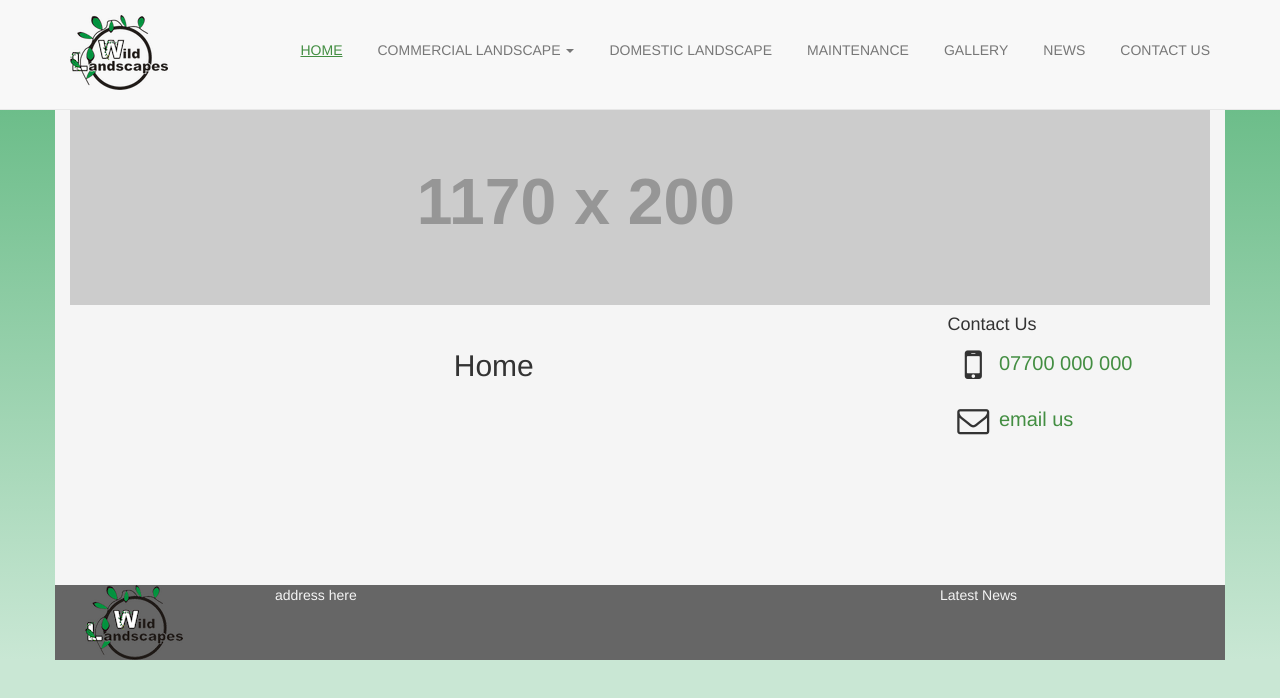
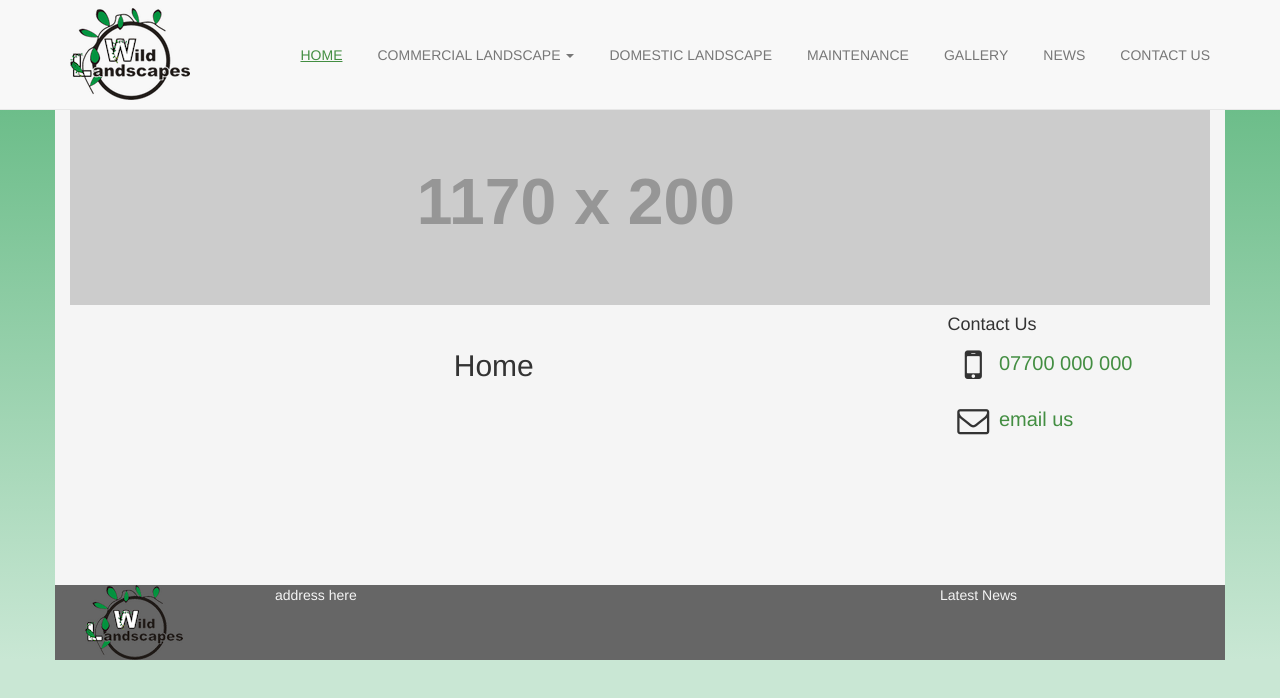
Before and after one commit to AndrewFreemantle/wildlandscapesyork.com, a plain HTML site: page index.html in a window 1280 px wide. Drawn offline with nearby package versions, Linux system fonts and the light colour scheme; some packages are replaced by stand-ins of ours; placeholder pictures from the web are drawn by us; a script that the page names is missing.

Commit message:
11th list: enlarged header logo

```diff
--- a/index.html
+++ b/index.html
@@ -42,7 +42,7 @@
             <span class="icon-bar"></span>
           </button>
           <a class="navbar-brand active" href="#home" role="tab" data-toggle="tab">
-            <img src="images/wild-landscapes-york-logo-small.png" />
+            <img src="images/wild-landscapes-york-logo-header.png" alt="Wild Landscapes York logo" />
           </a>
         </div>
 
--- a/styles.css
+++ b/styles.css
@@ -32,8 +32,11 @@ nav.navbar {
 nav.navbar ul.nav li {
   margin-left: 0.5rem;
 }
+a.navbar-brand.active {
+  padding: 8px 15px;
+}
 ul.nav.navbar-nav.navbar-right {
-    margin-top: 25px;
+    margin-top: 30px;
 }
 .navbar-default .navbar-nav>li>a:focus,
 .navbar-default .navbar-nav>li>a:hover {
```
Also changed, not shown: images/wild-landscapes-york-logo-header.png (added).
